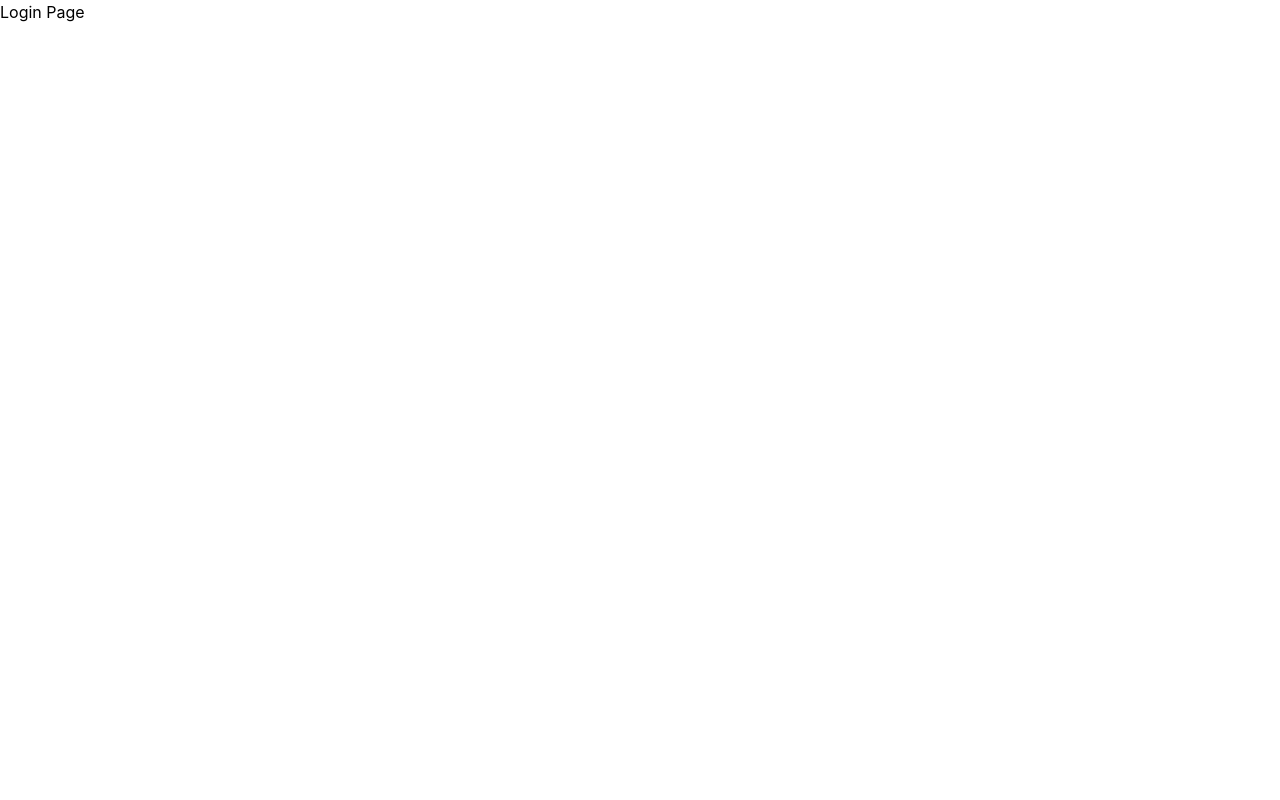
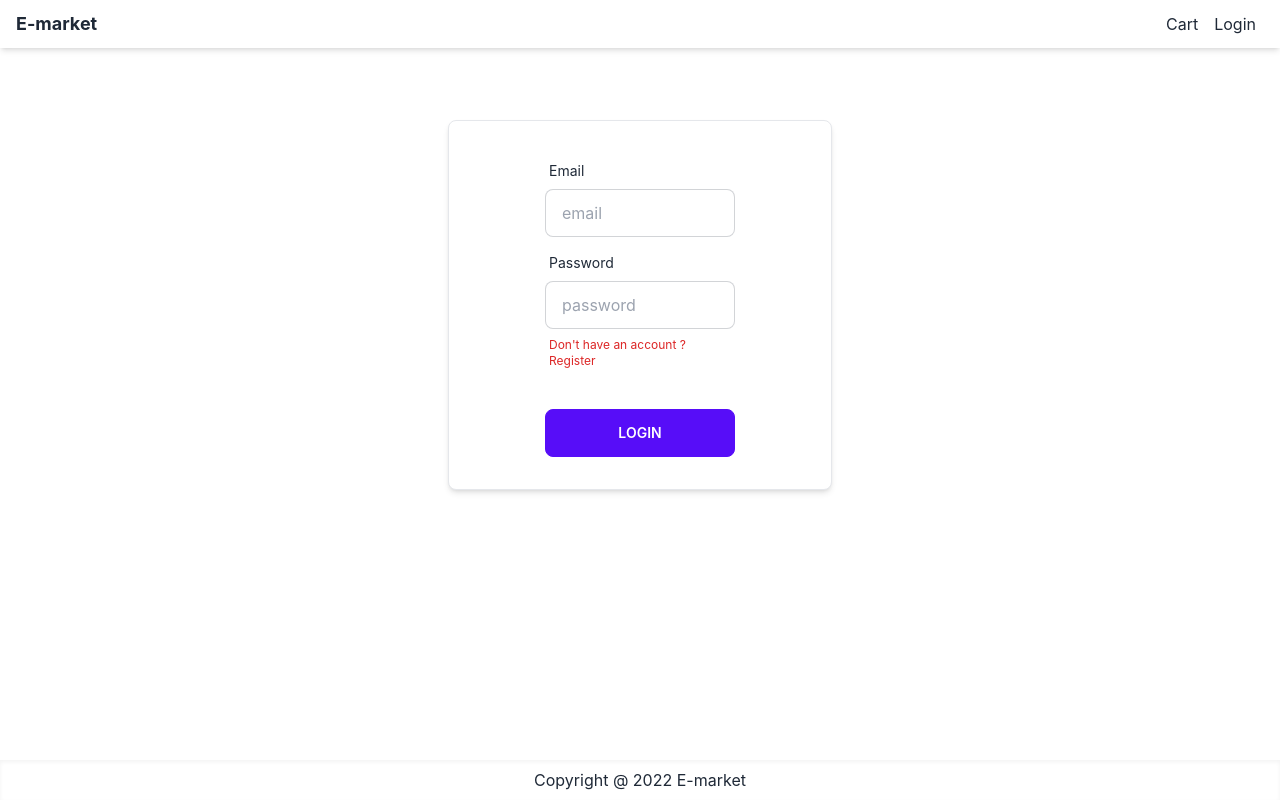
Before and after one commit to Pobarul-islam/nextjs-ecommarce, a Next.js app: page /login in a window 1280 px wide. Built offline with nearby package versions, Linux system fonts and the light colour scheme.

Commit message:
login form added

```diff
--- a/package.json
+++ b/package.json
@@ -9,11 +9,13 @@
     "lint": "next lint"
   },
   "dependencies": {
+    "daisyui": "^2.46.0",
     "heroicons": "^2.0.13",
     "js-cookie": "^3.0.1",
     "next": "13.1.1",
     "react": "18.2.0",
     "react-dom": "18.2.0",
+    "react-hook-form": "^7.41.1",
     "react-icons": "^4.7.1"
   },
   "devDependencies": {
--- a/pages/cart.js
+++ b/pages/cart.js
@@ -97,7 +97,7 @@ import dynamic from 'next/dynamic';
               </li>
               <li>
                 <button
-                  onClick={() => router.push('/shipping')}
+                  onClick={() => router.push('login?redirect=/shipping')}
                   className="primary-button w-full"
                 >
                   Check out
--- a/pages/login.js
+++ b/pages/login.js
@@ -1,9 +1,67 @@
-import React from 'react'
+import Link from 'next/link';
+import React from 'react';
+import { useForm } from 'react-hook-form';
+import Layouts from '../components/Layouts';
 
 export default function LoginScreen() {
+  const {
+    handleSubmit,
+    register,
+    formState: {errors},
+  }=useForm();
+
+  const submitHandler = ({email, password})=>{
+
+  }
   return (
     <div>
-      <h1>Login Page</h1>
+      <Layouts title="Login">
+        <form onSubmit={handleSubmit(submitHandler)}>
+          <div className="hero mt-10">
+            <div className="hero-content flex-col lg:flex-row-reverse">
+              <div className="card flex-shrink-0 w-full max-w-sm shadow-2xl  px-16 bg-base-100">
+                <div className="card-body">
+                  <div className="form-control">
+                    <label className="label">
+                      <span className="label-text">Email</span>
+                    </label>
+                    <input
+
+                      type="text"
+                      placeholder="email"
+                      className="input input-bordered"
+                    />
+                    {errors.email && (<div className='text-red-600 mt-2'>{errors.email.message}</div>)}
+                  </div>
+                  <div className="form-control">
+                    <label className="label">
+                      <span className="label-text">Password</span>
+                    </label>
+                    <input
+
+                      type="text"
+                      placeholder="password"
+                      className="input input-bordered"
+                    />
+                    <label className="label">
+                      <span
+                        href="#"
+                        className="label-text-alt link link-hover text-red-600"
+                      >
+                        Don't have an account ?{' '}
+                        <Link href="/register">Register</Link>
+                      </span>
+                    </label>
+                  </div>
+                  <div className="form-control mt-6">
+                    <button className="btn btn-primary">Login</button>
+                  </div>
+                </div>
+              </div>
+            </div>
+          </div>
+        </form>
+      </Layouts>
     </div>
-  )
+  );
 }
--- /dev/null
+++ b/pages/register.js
@@ -0,0 +1,9 @@
+import React from 'react'
+
+export default function register() {
+  return (
+    <div>
+      <h1>Register page</h1>
+    </div>
+  )
+}
--- a/tailwind.config.js
+++ b/tailwind.config.js
@@ -7,5 +7,5 @@ module.exports = {
   theme: {
     extend: {},
   },
-  plugins: [],
+  plugins: [require('daisyui')],
 };
```
Also changed, not shown: 1 other file (tests, documents, lock files or other folders).
